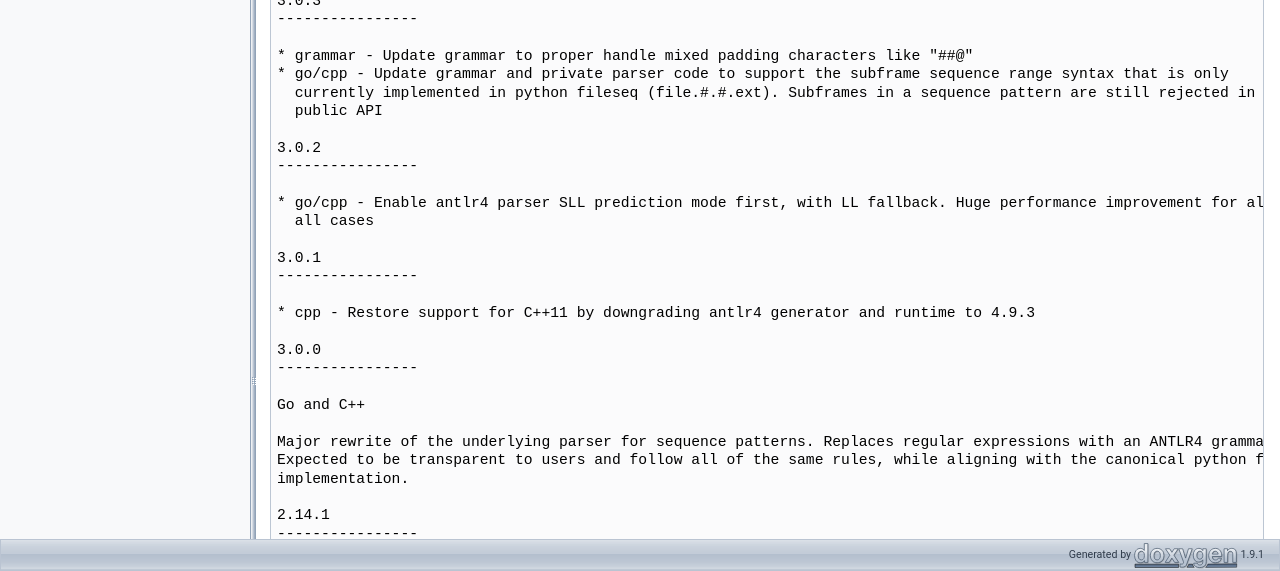
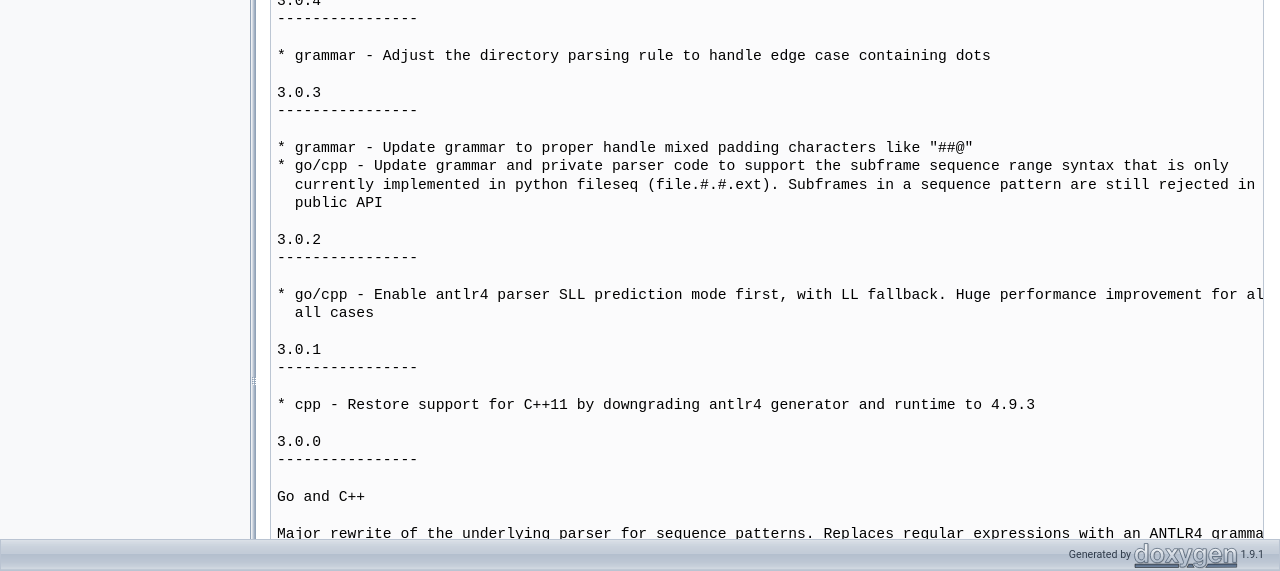
Before and after one commit to justinfx/gofileseq, a plain HTML site: page cpp/CHANGES.html in a window 1280 px wide. Shown: the part 229-800 px from the top of the page. Drawn offline with Linux system fonts and the light colour scheme.

Commit message:
Deploying to gh-pages from @ justinfx/gofileseq@349c7458954e277ddb4a2da5580162c115006e15 🚀

```diff
--- a/cpp/CHANGES.html
+++ b/cpp/CHANGES.html
@@ -87,6 +87,11 @@ $(document).ready(function(){initNavTree('CHANGES.html',''); initResizable(); })
 </div><!--header-->
 <div class="contents">
 <div class="textblock"><pre class="fragment">Changes:
+
+3.0.4
+----------------
+
+* grammar - Adjust the directory parsing rule to handle edge case containing dots
 
 3.0.3
 ----------------
```
